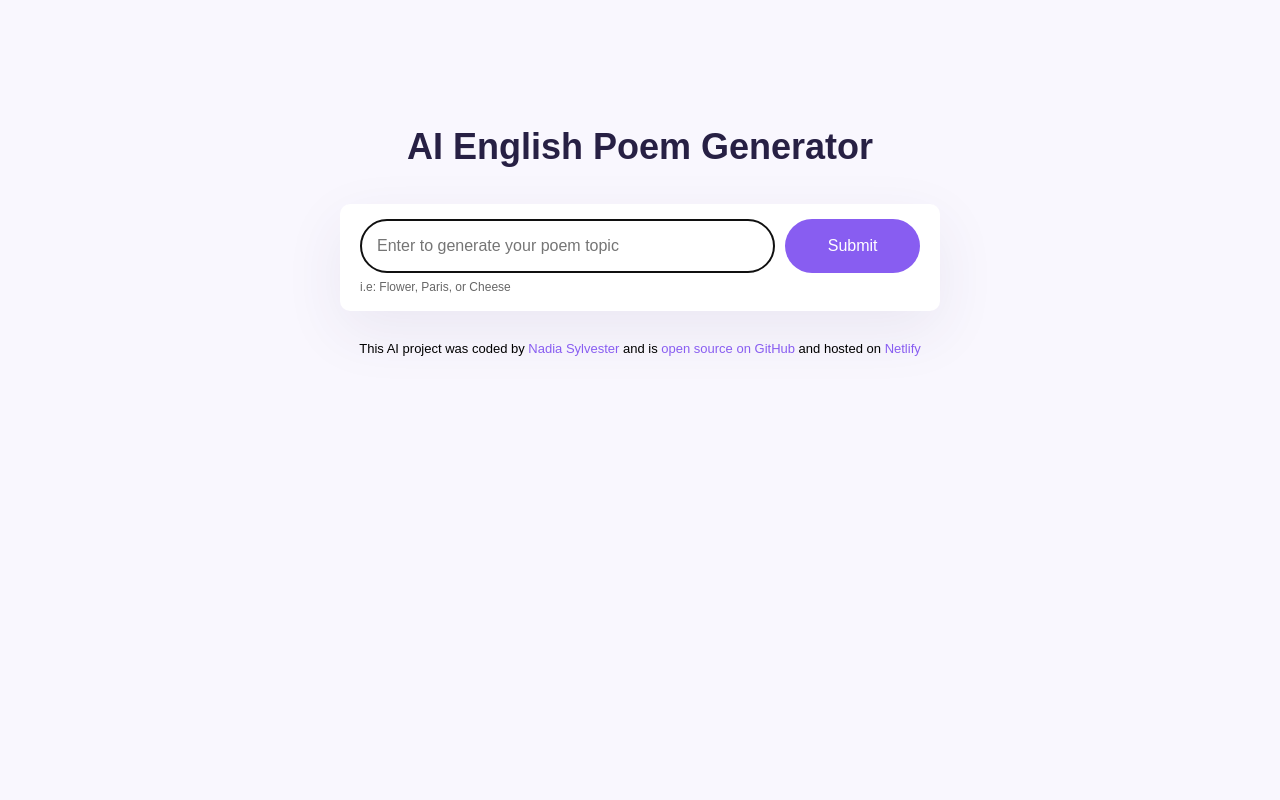
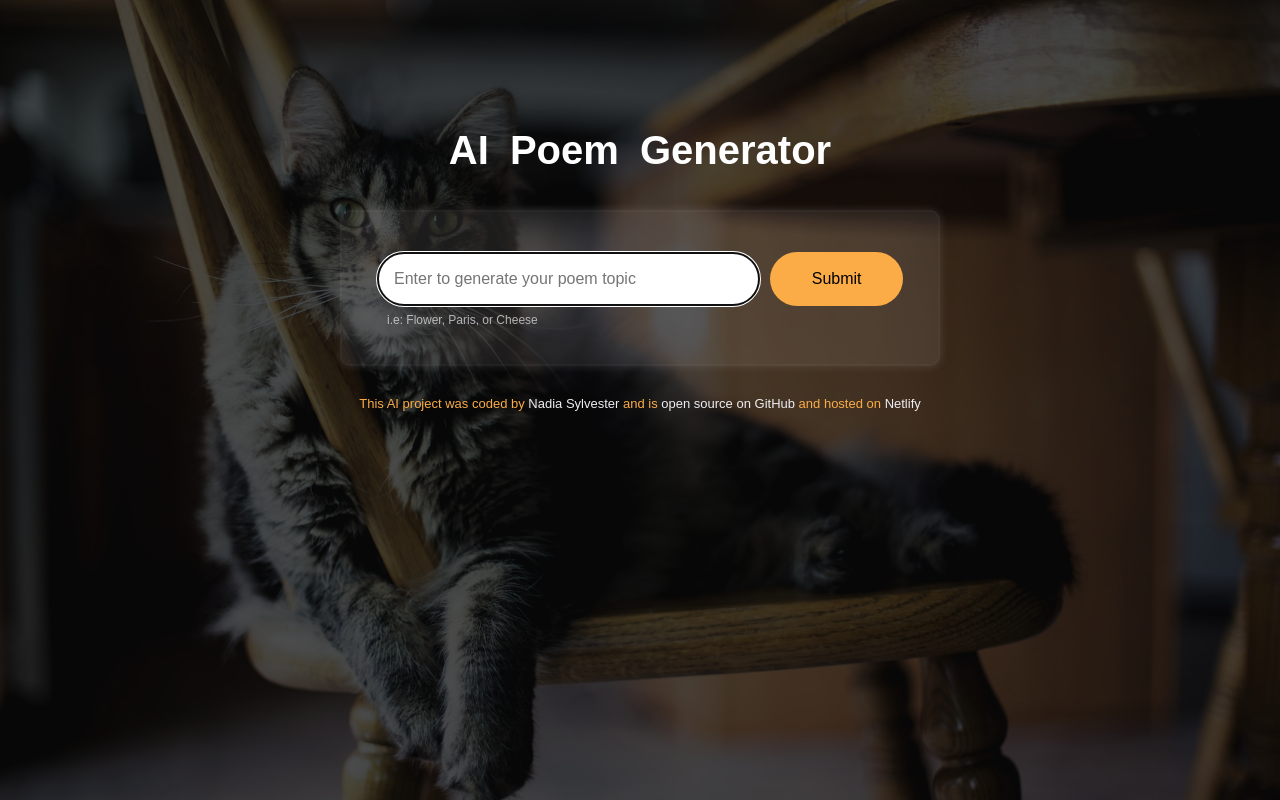
Before and after one commit to Nadya58s/english-poem-generator, a plain HTML site: page index.html in a window 1280 px wide. Drawn offline with nearby package versions, Linux system fonts and the light colour scheme.

Commit message:
Added background image

```diff
--- a/index.html
+++ b/index.html
@@ -11,9 +11,9 @@
     <title>AI English Poem Generator</title>
   </head>
   <body>
-    <div class="container">
+    <div class="container" id="container">
       <header>
-        <h1>AI English Poem Generator</h1>
+        <h1 class="header-content">AI Poem Generator</h1>
       </header>
 
       <main>
--- a/src/index.js
+++ b/src/index.js
@@ -16,7 +16,7 @@ function generatePoem(event) {
 
   let prompt = `User instruction are: Genrate English poem about ${instructionsInput.value}`;
   let context =
-    "You are a romantic poem expert and love to write short poems. Your mission is to generate a 4 line poem in basic HTML and separate each line with <br />. Make sure to follow the user instructions. Do not include a title to the poem. Sign the poem with 'SheCodes AI' inside a <strong> element at the end of the poem and NOT at the beginning";
+    "You are a romantic poem expert and love to write short poems. Your mission is to generate a 4 line poem in basic HTML and separate each line with <br />. Make sure to follow the user instructions. Do not include a title to the poem. Sign the poem with 'SheCodes AI' inside a <strong> element at the end of the poem page and NOT at the beginning";
   let apiUrl = `https://api.shecodes.io/ai/v1/generate?prompt=${prompt}&context=${context}&key=${apiKey}`;
 
   let poemElement = document.querySelector("#poem");
--- a/src/styles.css
+++ b/src/styles.css
@@ -1,12 +1,14 @@
 /** @format */
 
 body {
-  background-color: #f9f7fe;
   font-family: Arial, Helvetica, sans-serif;
+  background-image: linear-gradient(rgba(0, 0, 0, 0.7), rgba(0, 0, 0, 0.7)),
+    url("images/kari-shea-cat.jpg");
+  background-size: cover;
 }
 
 a {
-  color: #885df1;
+  color: #eeedf1;
   text-decoration: none;
 }
 .container {
@@ -20,25 +22,31 @@ header {
 
 h1 {
   text-align: center;
+  font-weight: 700;
+  font-size: 40px;
+  word-spacing: 10px;
   font-weight: 800;
-  font-size: 36px;
   line-height: 1.5;
-  color: #272044;
+  color: #fff;
 }
 
 .form-container {
   margin-bottom: 30px;
-  padding: 15px 20px;
-  background-color: #ffff;
-  box-shadow: 0px 20px 60px rgba(65, 50, 100, 0.08);
+  padding: 40px 35px 35px;
+  background: rgba(224, 212, 212, 0.1);
+  border: 2px solid rgba(225, 225, 225, 0.02);
+  box-shadow: 0 0 10px rgba(178, 169, 169, 0.2);
+  backdrop-filter: blue(10px);
   border-radius: 10px;
 }
 
 .hint {
   line-height: 1.5;
   margin-top: 5px;
-  opacity: 0.6;
+  padding-left: 10px;
+  opacity: 0.7;
   font-size: 12px;
+  color: #eeedf1;
 }
 
 form {
@@ -47,7 +55,7 @@ form {
 
 .instructions {
   padding: 16px;
-  border: 1px solid rgba(39, 33, 66, 0.5);
+  border: 1px solid rgba(117, 112, 140, 0.5);
   width: 80%;
   font-size: 16px;
   border-radius: 50px;
@@ -57,8 +65,8 @@ form {
 
 .submit-button {
   margin-left: 10px;
-  background: #885df1;
-  color: #ffff;
+  background: #fbac46;
+  color: black;
   border: none;
   border-radius: 50px;
   width: 150px;
@@ -68,24 +76,29 @@ form {
 
 .poem {
   font-size: 16px;
-  background-color: #ffff;
-  padding: 20px;
+  background: rgba(224, 212, 212, 0.1);
+  border: 2px solid rgba(225, 225, 225, 0.02);
+  box-shadow: 0 0 10px rgba(178, 169, 169, 0.2);
+  backdrop-filter: blue(10px);
   line-height: 2;
-  border-left: 3px solid #885df1;
-  box-shadow: 0px 20px 60px rgba(39, 33, 66, 0.03);
+  padding-left: 10px;
+  border-left: 3px solid #fbac46;
+
+  color: white;
 }
 .hidden {
   display: none; /*Hiding the display when no one used the poem*/
 }
 
 .poem strong {
-  color: #885df1;
+  color: #fbac46;
 }
 
 footer {
   text-align: center;
   font-size: 13px;
   margin-top: 30px;
+  color: #fbac46;
 }
 
 .generating {
```
Also changed, not shown: src/images/kari-shea-cat.jpg (added).
